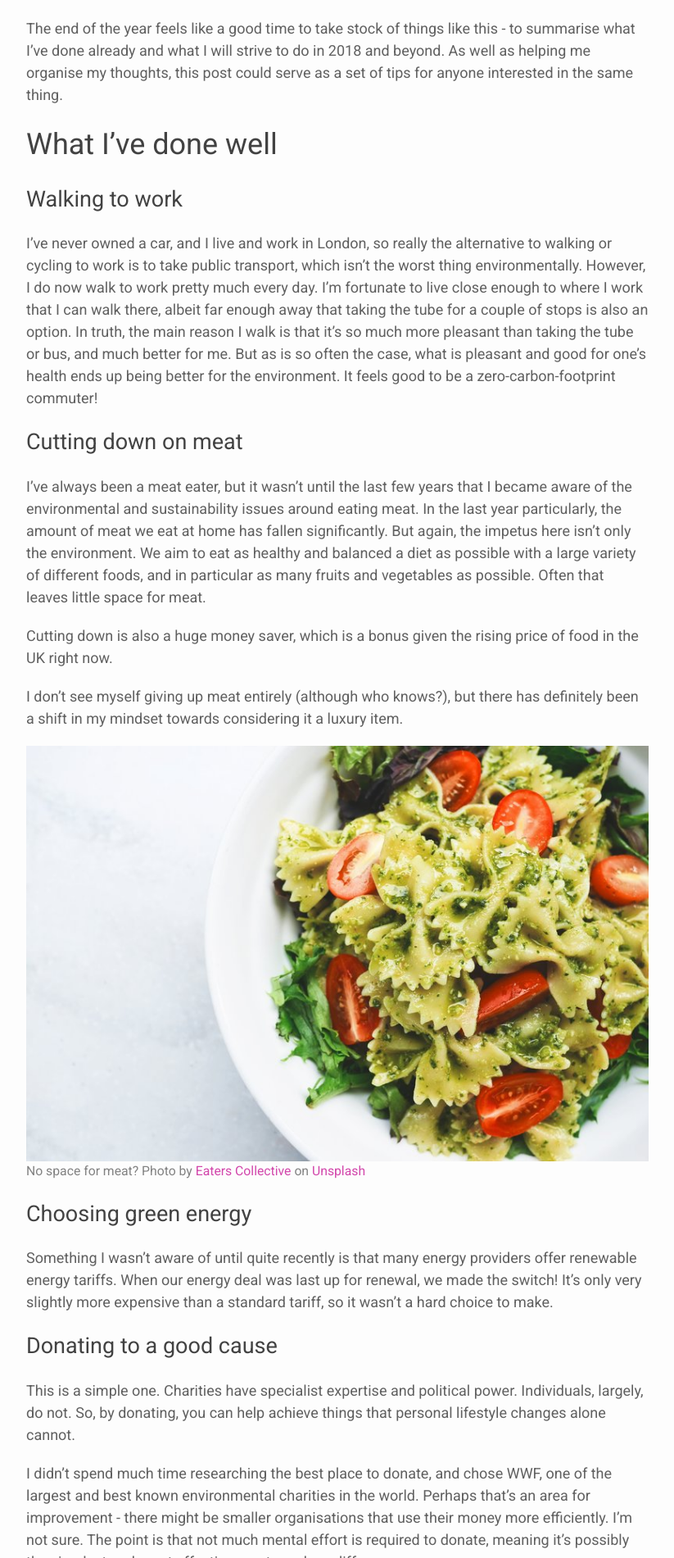
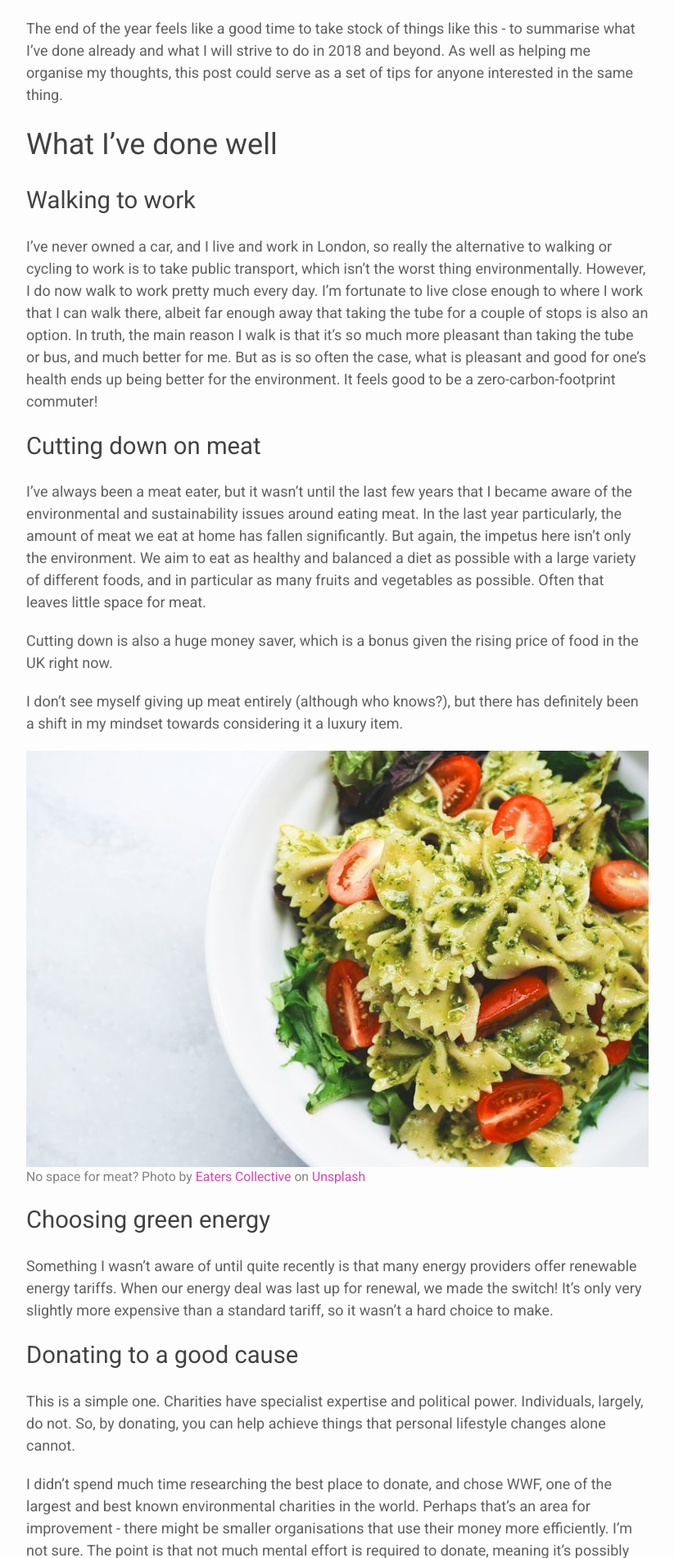
Before and after one commit to tomht/tomht.github.io, a Jekyll site: the page built from _posts/2017-12-20-being-green-in-2018.markdown, in a window 1280 px wide. Shown: the part 378-2279 px from the top of the page at 82% size, without its empty margins (228-1051 px from the left). Built offline with Jekyll 4.4.1, drawn with Linux system fonts in a browser that asks for light colours.

```diff
--- a/_posts/2017-12-20-being-green-in-2018.markdown
+++ b/_posts/2017-12-20-being-green-in-2018.markdown
@@ -9,10 +9,10 @@ The end of the year feels like a good time to take stock of things like this - t
 
 ## What I’ve done well
 
-# Walking to work
+### Walking to work
 I’ve never owned a car, and I live and work in London, so really the alternative to walking or cycling to work is to take public transport, which isn’t the worst thing environmentally. However, I do now walk to work pretty much every day. I’m fortunate to live close enough to where I work that I can walk there, albeit far enough away that taking the tube for a couple of stops is also an option. In truth, the main reason I walk is that it’s so much more pleasant than taking the tube or bus, and much better for me. But as is so often the case, what is pleasant and good for one’s health ends up being better for the environment. It feels good to be a zero-carbon-footprint commuter!
 
-# Cutting down on meat
+### Cutting down on meat
 I’ve always been a meat eater, but it wasn’t until the last few years that I became aware of the environmental and sustainability issues around eating meat. In the last year particularly, the amount of meat we eat at home has fallen significantly. But again, the impetus here isn’t only the environment. We aim to eat as healthy and balanced a diet as possible with a large variety of different foods, and in particular as many fruits and vegetables as possible. Often that leaves little space for meat.
 
 Cutting down is also a huge money saver, which is a bonus given the rising price of food in the UK right now.
@@ -24,15 +24,15 @@ I don’t see myself giving up meat entirely (although who knows?), but there ha
   <figcaption>No space for meat? Photo by <a href="https://unsplash.com/@eaterscollective">Eaters Collective</a> on <a href="https://unsplash.com">Unsplash</a></figcaption>
 </figure>
 
-# Choosing green energy
+### Choosing green energy
 Something I wasn’t aware of until quite recently is that many energy providers offer renewable energy tariffs. When our energy deal was last up for renewal, we made the switch! It’s only very slightly more expensive than a standard tariff, so it wasn’t a hard choice to make.
 
-# Donating to a good cause
+### Donating to a good cause
 This is a simple one. Charities have specialist expertise and political power. Individuals, largely, do not. So, by donating, you can help achieve things that personal lifestyle changes alone cannot.
 
 I didn’t spend much time researching the best place to donate, and chose WWF, one of the largest and best known environmental charities in the world. Perhaps that’s an area for improvement - there might be smaller organisations that use their money more efficiently. I’m not sure. The point is that not much mental effort is required to donate, meaning it’s possibly the simplest and most effective way to make a difference.
 
-# Wasting less food
+### Wasting less food
 This is something I’ve focused on more recently. [The Food Standards Agency reports that the UK wastes 7 million tonnes of food and drink each year](https://www.food.gov.uk/news-updates/campaigns/food-waste), costing the average household £470. In the context of the rising levels of food bank usage in this country, those figures seem insane.
 
 There’s no silver bullet when it comes to wasting less food, and it takes sustained effort. The following things can all help:
@@ -47,15 +47,15 @@ This is another one where fortunately the financial incentive lines up with the
 
 ## Areas for improvement
 
-# Recycling
+### Recycling
 Recycling is perhaps the most obvious thing a person can do to help the environment, and I’m embarrassed I don’t do it better. There are a couple of small, stupid obstacles which probably do explain why I don’t recycle all the time, but aren’t really valid excuses. Firstly, our kitchen is small and even our regular bin is awkwardly placed; without a rethink, there isn’t space for a separate recycling bin, so we currently don’t have a place to put recycling. Secondly, our flat is on the third floor and we have to go to the ground floor to get to the communal recycling bin.
 
 There, I said they were stupid reasons! As a result, the recycling we do is ad hoc, and lots of recyclable waste goes to the landfill. Must do better.
 
-# Eating local food
+### Eating local food
 This is something I almost never think about. If you asked me where my food comes from I’d probably say “the supermarket”. We’re used to being able to buy any type of food at any type of year, forgetting that’s only possible because said food often travels thousands of miles before reaching our plates. We should make more of an effort to eat food grown in the UK; as well as having a smaller carbon footprint, it should be, by and large, cheaper.
 
-# Spreading the word
+### Spreading the word
 Talking about this stuff can have two important effects, as I see them. Firstly, and most obviously, there’s the influence on your peers. I’m probably more in tune with environmental issues now because I’ve been influenced by people around me, and the same logic should apply outwardly.
 
 Secondly, there’s the influence on myself. For better or worse, humans tend to succumb to the [commitment bias](https://www.aqr.org.uk/glossary/commitment-bias). By publicly airing your opinions, you are more likely to stick to them, because you don’t want to be seen as inconsistent.
```
